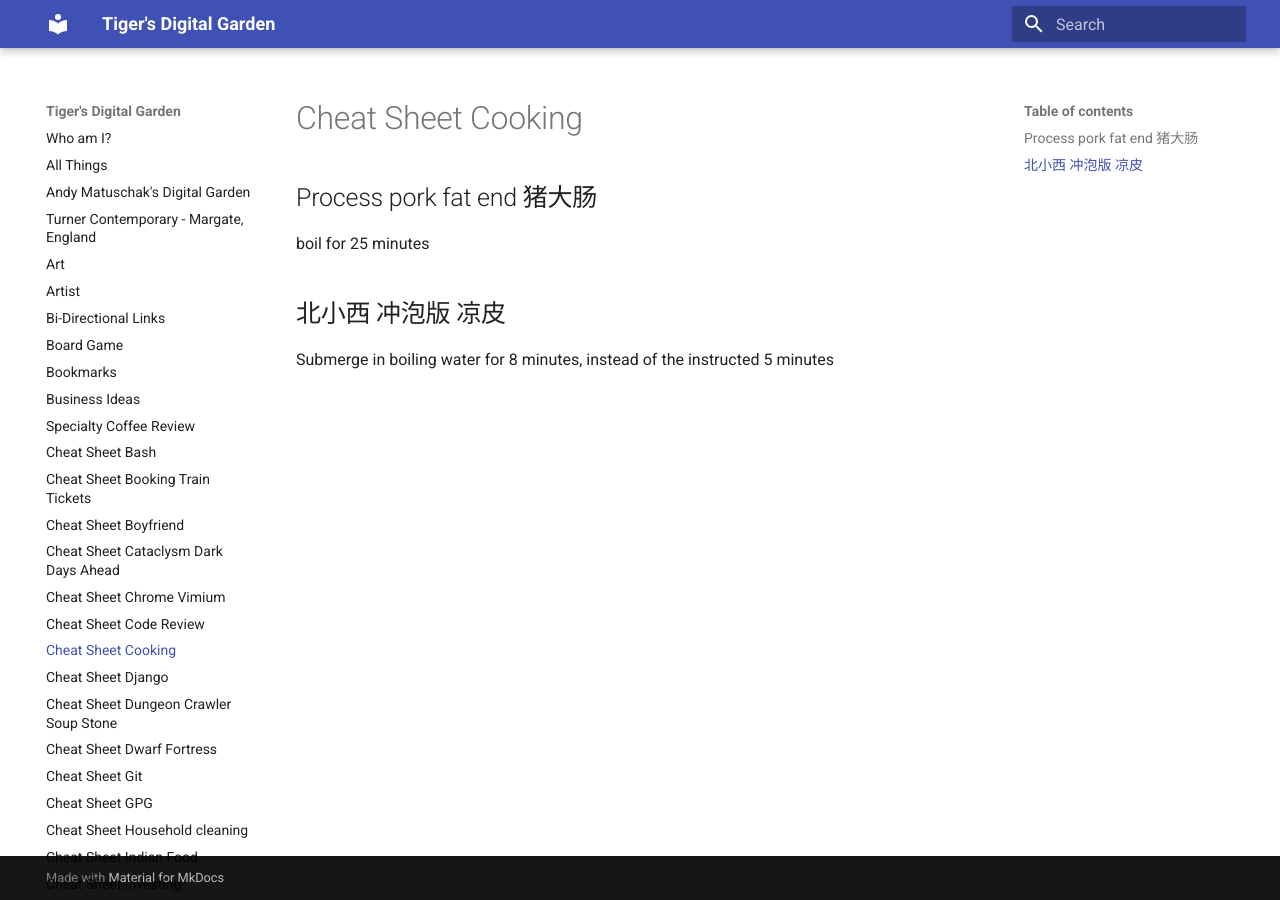
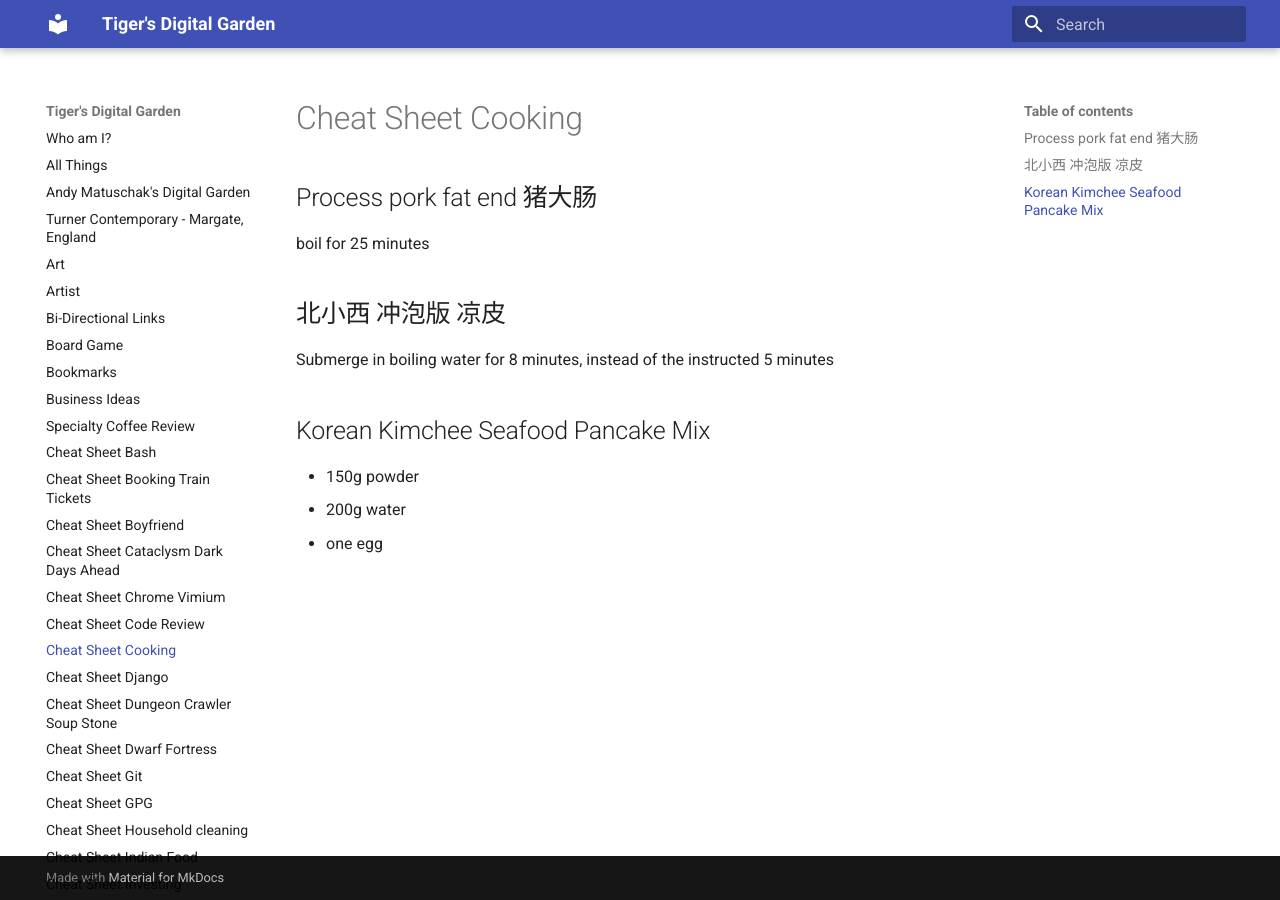
Before and after one commit to ynotstartups/notes, an MkDocs documentation site: the page built from notes/cheat-sheet-cooking.md, in a window 1280 px wide. Built offline with MkDocs 1.6.1 and Material for MkDocs 9.7.7, drawn with Linux system fonts in a browser that asks for light colours.

Commit message:
add pancake mix

```diff
--- a/notes/cheat-sheet-cooking.md
+++ b/notes/cheat-sheet-cooking.md
@@ -7,3 +7,9 @@ boil for 25 minutes
 ## 北小西 冲泡版 凉皮
 
 Submerge in boiling water for 8 minutes, instead of the instructed 5 minutes
+
+## Korean Kimchee Seafood Pancake Mix
+
+- 150g powder
+- 200g water
+- one egg
```
